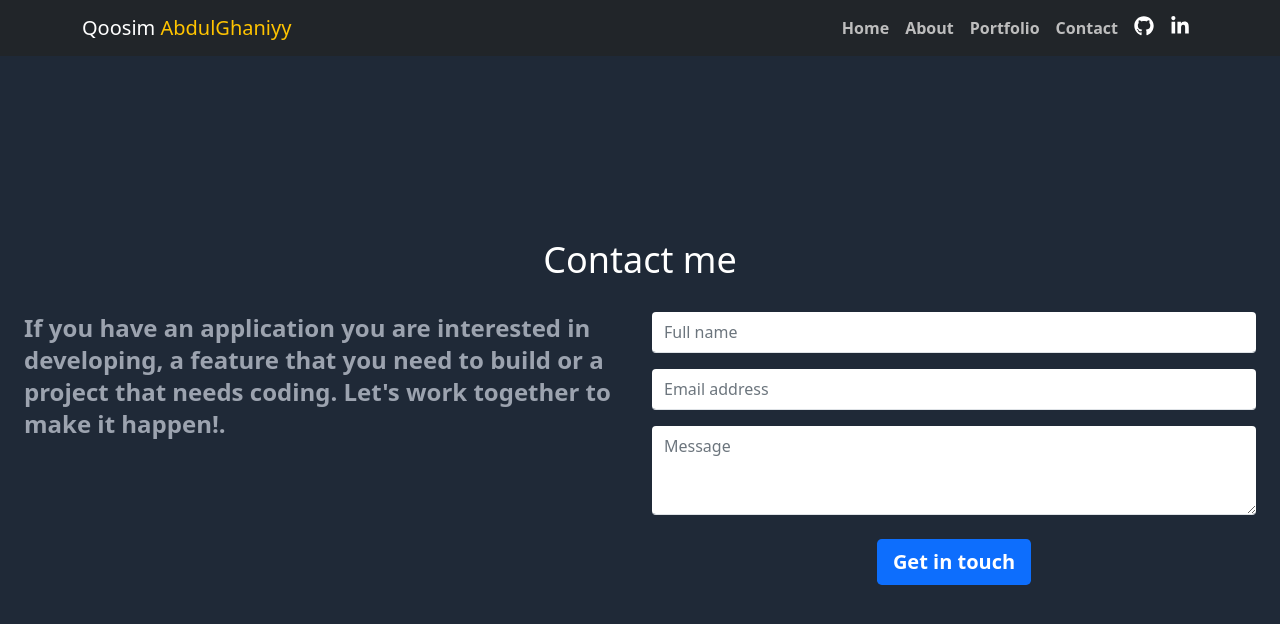
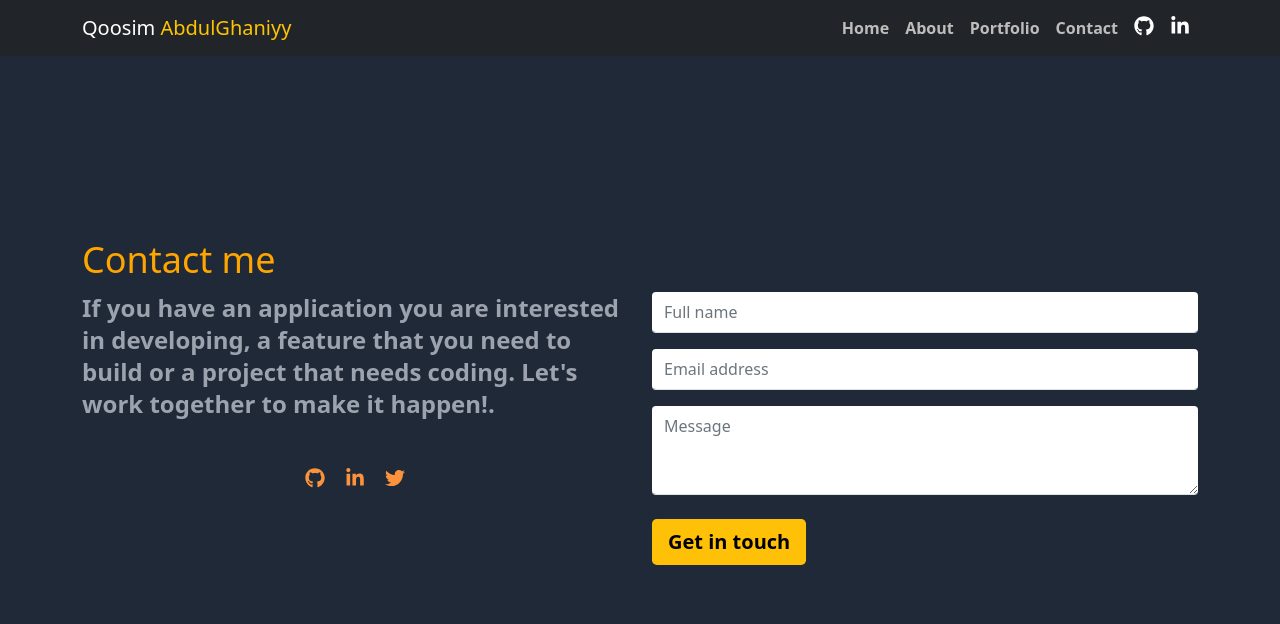
Before and after one commit to Qoosim/portfolio, a React (Create React App) app: page /contact in a window 1280 px wide. Shown: the top 624 px of the page. Built offline with nearby package versions, Linux system fonts and the light colour scheme; the HTML template or start-up script is replaced by a standard one.

Commit message:
Finish styling the contact component

```diff
--- a/src/components/contact/Contact.js
+++ b/src/components/contact/Contact.js
@@ -1,16 +1,25 @@
 import React from 'react';
 import { Button, Container, Col, Form, Row } from 'react-bootstrap';
 import { motion } from "framer-motion";
+import { FaGithub, FaLinkedinIn, FaTwitter } from "react-icons/fa";
 
 const Contact = () => (
   <Container
-    fluid
     id="contact"
     as="section"
     className="min-vh-100 py-5 d-flex flex-column justify-content-center align-items-center"
   >
     <Row>
-      <h3 className="text-white text-center text-4xl font-source bold text-orange-400 py-4">Contact me</h3>
+
+      <motion.h3
+        className="text-4xl font-source bold py-1" style={{color: 'orange'}}
+        initial={{ opacity: 0, x: -500 }}
+        whileInView={{ opacity: 1, x: 0 }}
+        transition={{ duration: 1 }}
+        viewport={{ once: true }}
+      >
+        Contact me
+      </motion.h3>
       <Col>
         <motion.div
           className="text-center text-md-start text-2xl text-gray-400 font-source font-semibold"
@@ -20,6 +29,17 @@ const Contact = () => (
           viewport={{ once: true }}
         >
           If you have an application you are interested in developing, a feature that you need to build or a project that needs coding. Let's work together to make it happen!.
+        </motion.div>
+        <motion.div
+          className="d-flex justify-content-center space-x-5 mt-5"
+          initial={{ opacity: 0, x: -500 }}
+          whileInView={{ opacity: 1, x: 0 }}
+          transition={{ duration: 1 }}
+          viewport={{ once: true }}
+        >
+          <FaGithub className="text-xl text-orange-400 cursor-pointer" />
+          <FaLinkedinIn className="text-xl text-orange-400 cursor-pointer" />
+          <FaTwitter className="text-xl text-orange-400 cursor-pointer" />
         </motion.div>
       </Col>
       <Col >
@@ -52,11 +72,18 @@ const Contact = () => (
               className="mb-4 py-2 border-0 border-bottom"
               required
             />
-            <div className="d-flex justify-content-center">
-              <Button type="submit" size="lg" className="bg-custom1 fw-bold border-0">
-                Get in touch
-              </Button>
-            </div>
+              <motion.button
+              whileHover={{ scale: 0.9}}
+              >
+                <Button
+                  variant="warning"
+                  type="submit"
+                  size="lg"
+                  className="fw-bold border-0 text-center"
+                >
+                  Get in touch
+                </Button>
+              </motion.button>
           </Form>
         </motion.div>
       </Col>
```
